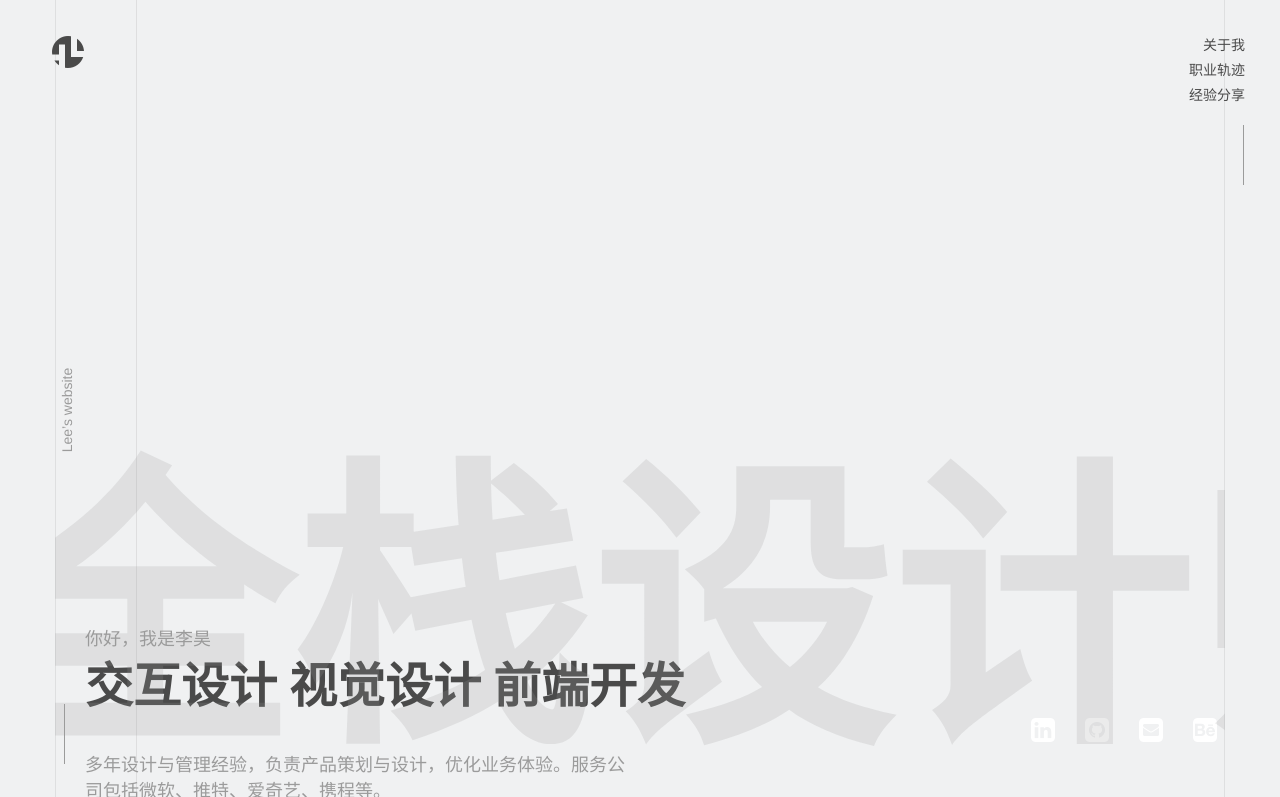
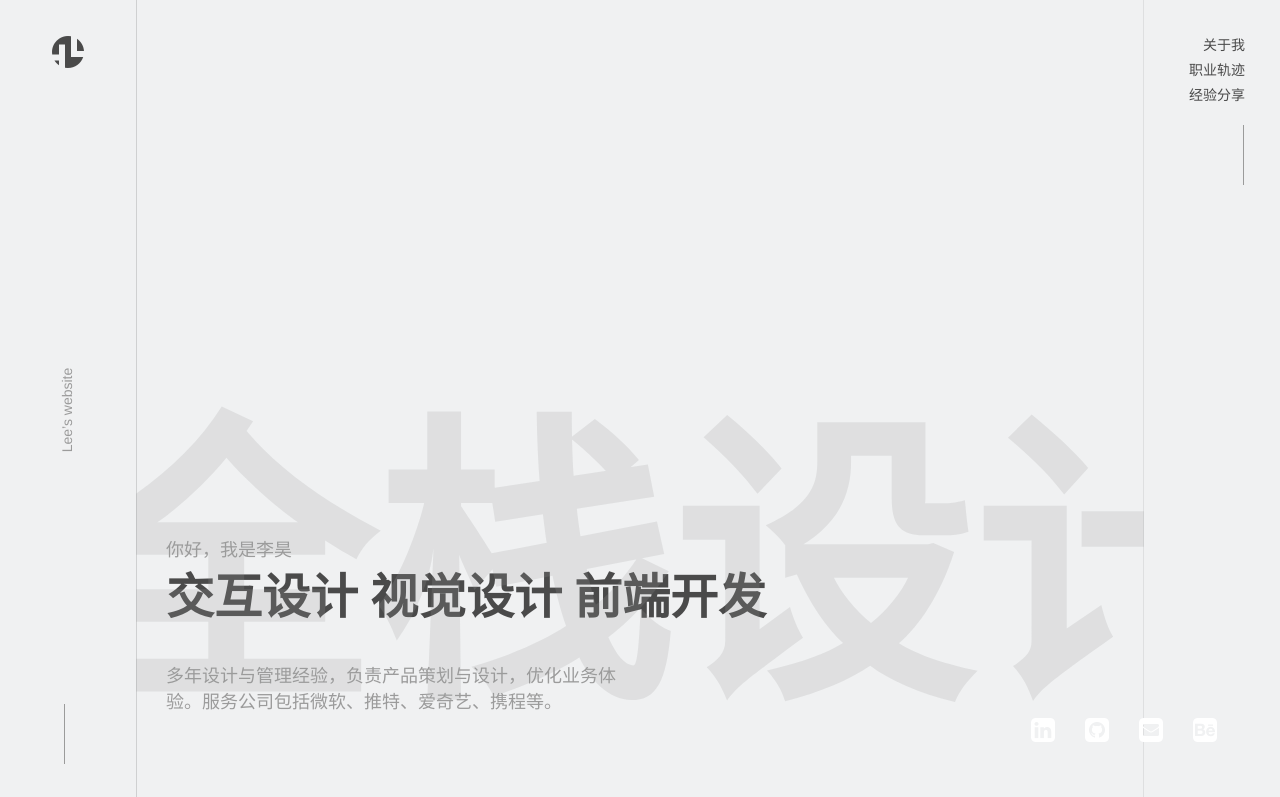
Before and after one commit to RobertLeeHao/RobertLeeHao.github.io, a plain HTML site: page index.html in a window 1280 px wide. Shown: the top 797 px of the page. Drawn offline with Linux system fonts and the light colour scheme.

Commit message:
中等屏幕尺寸适配

```diff
--- a/css/main.css
+++ b/css/main.css
@@ -27,16 +27,31 @@ body * {
 	margin-top: 35px;
 	margin-right: 5px;
 	margin-bottom: -200px;
+	text-align: right;
 }
 .navbar-default .navbar-nav>li>a {
+	display: inline-block;
 	padding-top: 0;
 	padding-bottom: 5px;
 	color: #4A4A4A;
 	text-align: right;
 	cursor:pointer;
+	position: relative;
 }
-.navbar-default .navbar-nav>li>a:hover {
-	opacity: 0.6;
+.navbar-default .navbar-nav>li>a:before {
+	position: absolute;
+	content: "";
+	height: 1px;
+	background-color: #4A4A4A;
+	right: 15px;
+	left: 45px;
+	bottom: 5px;
+	opacity: 0;
+}
+.navbar-default .navbar-nav>li>a:hover:before {
+	left:15px;
+	opacity: 1;
+	transition: 0.3s;
 }
 .navbar-default .navbar-nav>li {
 	float: none;
@@ -276,8 +291,8 @@ body * {
 	text-align: right;
 }
 #mycareer .head-mask {
-	left: -15px;
-	right: -15px;
+	left: 0px;
+	right: 0px;
 	text-align: center;
 }
 #mywork .head-mask {
@@ -410,3 +425,7 @@ h1.skills {
 	margin-bottom: 20px;
 	color: rgba(255,255,255,0.6);
 }
+
+
+
+/*md尺寸*/
--- a/js/main.js
+++ b/js/main.js
@@ -1,10 +1,22 @@
 $(document).ready(function(){
 	var articalContent = '';
-	// 调用窗口高度
+
+    // 定义container宽度方法
+    function containerWidth() {
+        if ($(window).width()>768 && $(window).width()<=1442) {
+            $(".container").css("width",$(window).width()-272);
+        } else if ($(window).width()<=768){
+            $(".container").css("width","100%");
+        }
+    }
+    containerWidth();
+	// 窗口高度、宽度变化时
 	$("#topsection, .bg, .artical").css("height",$(window).height());
 	$(window).resize(function () {
     	$("#topsection, .bg, .artical").css("height",$(window).height());
+        containerWidth();
 	});
+
 	// 锚点平滑过度
 	$('.navbar-nav a').click(function(){
 		$('body').removeClass('showartical');
```
